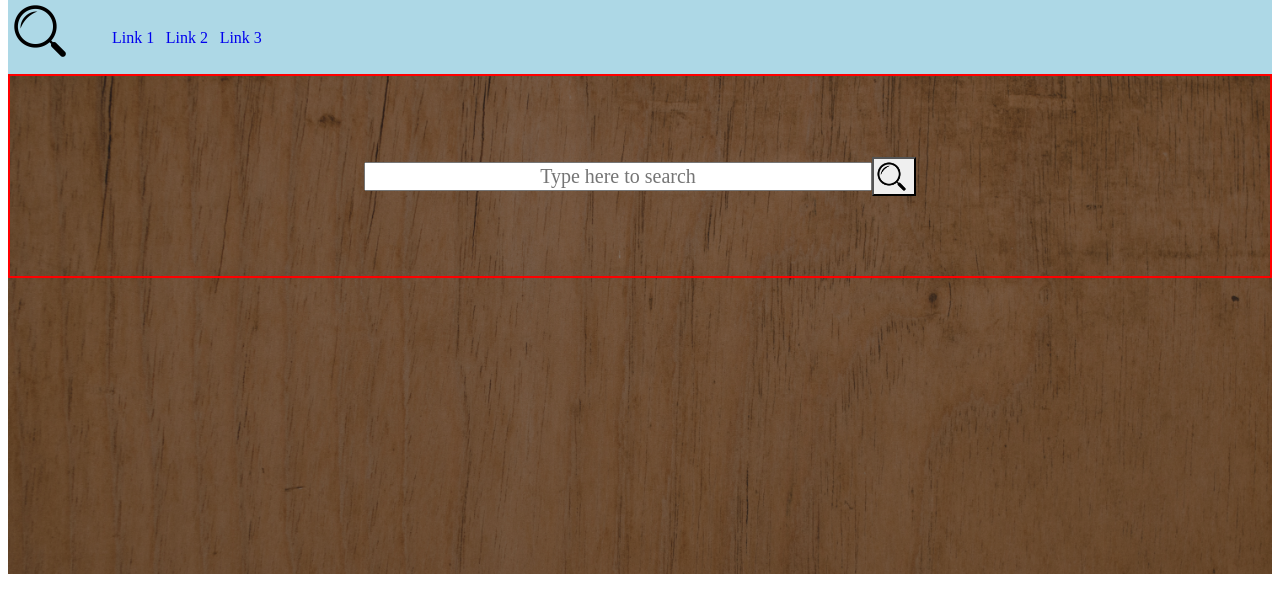
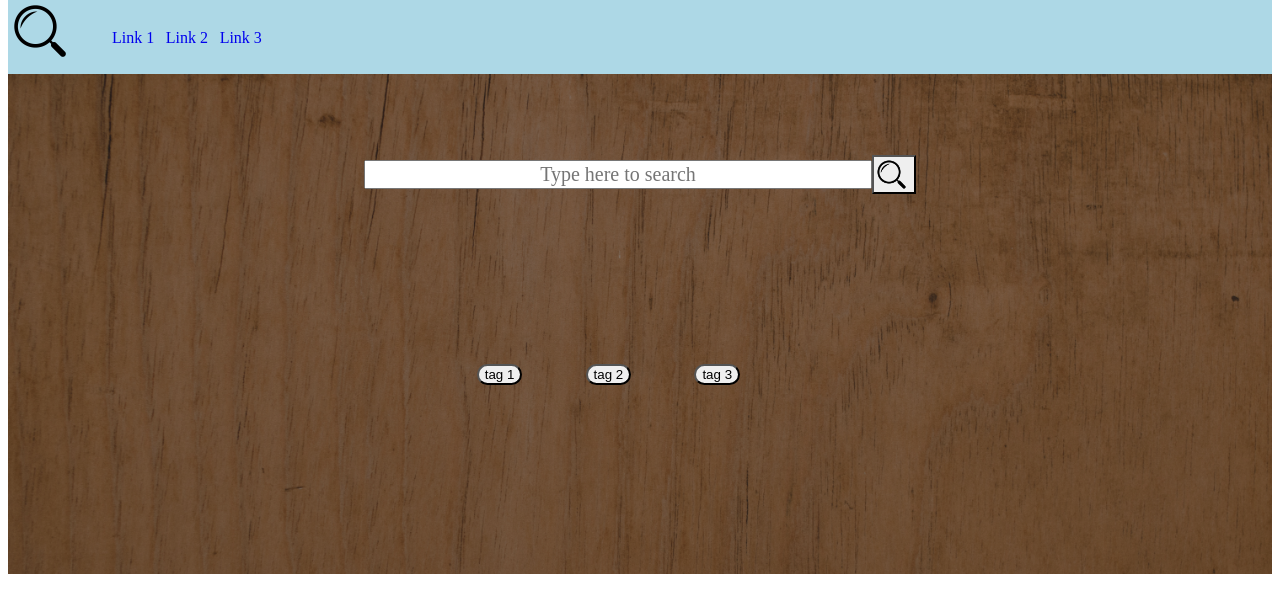
Before and after one commit to ameenalkaisi/COMP3340-Group-20-Project, a PHP site: page /homepage.html in a window 1280 px wide. Shown: the part 17-630 px from the top of the page. Run offline with PHP 8.4, Linux system fonts and the light colour scheme; some web fonts are replaced.

Commit message:
added layout for how the tags would look

```diff
--- a/homepage.html
+++ b/homepage.html
@@ -7,7 +7,6 @@
         <meta name="description" content="Blog hosting service and search" />
 
         <link rel="stylesheet" href="styles.css" />
-        <script src="script.js"></script>
     </head>
 
     <body>
@@ -41,7 +40,14 @@
 
             <div class="tags">
                 <!--Todo: put some sample tags, and show them to the user try to have an animation-->
+                <form action="action.php" id="tags-form">
+                    <input type="button" value="tag 1" />
+                    <input type="button" value="tag 2" />
+                    <input type="button" value="tag 3" />
+                </form>
             </div>
         </div>
+
+        <script src="script.js"></script>
     </body>
 </html>
--- a/styles.css
+++ b/styles.css
@@ -39,7 +39,7 @@ div.top-banner nav ul li a {
 }
 
 div.top-banner nav ul li a:hover {
-    animation-name: onLinkHover;
+    animation-name: link-hover;
     animation-duration: 0.3s;
     animation-fill-mode: forwards;
 }
@@ -48,7 +48,7 @@ div.top-banner nav > a {
     float: left;
 }
 
-@keyframes onLinkHover {
+@keyframes link-hover {
     100% {
         background-color: black;
         color: red;
@@ -82,8 +82,6 @@ div.search form {
     justify-content: center;
 
     align-items: center;
-
-    border: 2px red solid;
 }
 
 div.search form input[type="text"] {
@@ -95,9 +93,36 @@ div.search form input[type="text"] {
     width: 500px;
 }
 
-div.search form input[type="button"] {
+div.search > form input[type="button"] {
     padding: 10px 20px;
     background-image: url(imgs/search-icon.png);
     background-size: contain;
     background-repeat: no-repeat;
 }
+
+div.search div.tags form {
+    flex-wrap: wrap;
+}
+
+div.search div.tags form input[type="button"] {
+    border-radius: 15px;
+
+    margin-right: 5%;
+}
+
+div.search div.tags form input[type="button"]:hover {
+    background-color: bisque;
+
+    animation-name: tag-hover;
+    animation-timing-function: linear;
+    animation-duration: 1s;
+    animation-fill-mode: forwards;
+}
+
+/* Could add entrance tag to each animation */
+
+@keyframes tag-hover {
+    100% {
+        border-color: red;
+    }
+}
```
